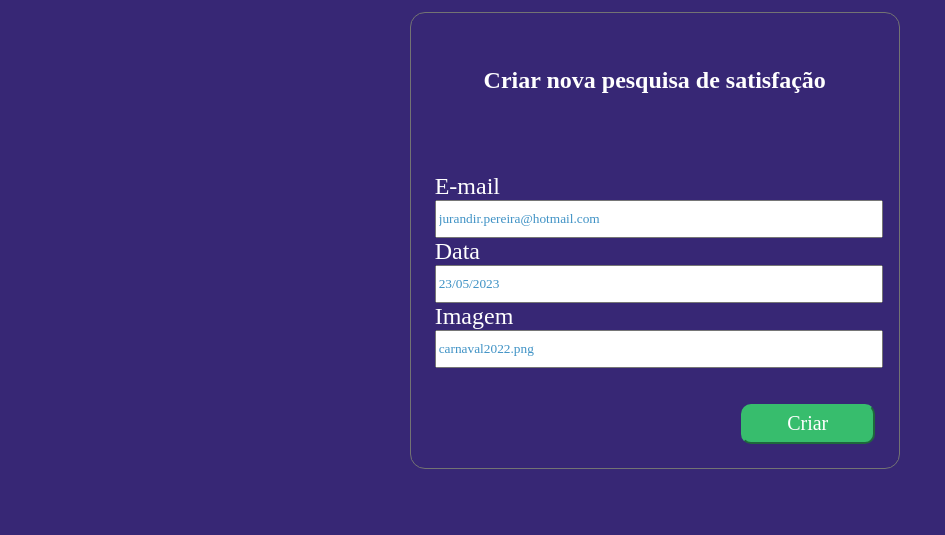
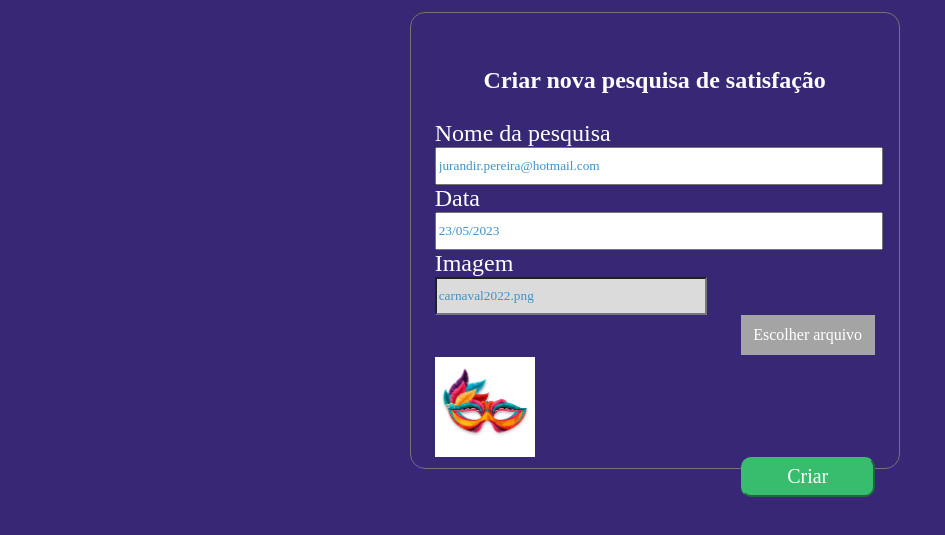
Before and after one commit to GLS-Software-House/satisfying.you, a plain HTML site: page nova-pesquisa.html in a window 1280 px wide. Shown: the part 83-618 px from the top of the page, without its empty margins (0-945 px from the left). Drawn offline with Linux system fonts and the light colour scheme; a web font is replaced by a local one.

Commit message:
incremento nos formularios de pesquisa

```diff
--- a/css/formulario.css
+++ b/css/formulario.css
@@ -1,4 +1,5 @@
 /* box style */
+
 .box {
     display: grid;
     width: 30.5rem;
@@ -12,6 +13,7 @@
 
 .box-title {
     display: flex;
+    flex-direction: column;
     justify-content: center;
     align-items: center;
     width: 100%;
@@ -26,12 +28,18 @@
     padding: 1.5rem;
 }
 
+.box-input {
+    width: 100%;
+}
+
 /* box-content content style */
+
 label {
     font-size: 1.5rem;
     display: block;
     text-align: left;
 }
+
 
 input {
     width: 100%;
@@ -52,18 +60,16 @@ button {
 
 span {
     display: flex;
-    flex-direction: row; /* Alinha os elementos em uma linha */
+    flex-direction: row;
     align-items: flex-start;
     font-size: 13pt;
     color: #FD7979;
 }
 
-.email {
-    width: 100%;
-}
-
-.password {
-    width: 100%;
+.box-input img {
+    display: flex;
+    align-items: start;
+    margin-top: 0.1rem;
 }
 
 .error-forgot {
@@ -91,3 +97,23 @@ span {
     margin-right: auto;
     color: #3F92C5;
 }
+
+#file-uploaded-name {
+    display: flex;
+    width: 60%;
+    background-color: #DBDBDB;
+}
+
+.label-file-input {
+    order: 2;
+    display: flex;
+    justify-content: center;
+    align-items: center;
+    margin-left: auto;
+    width: 134px;
+    height: 40px;
+    background-color: #A4A4A4;
+    font-size: 16px;
+    border-color: #37BD6D;
+
+}
--- a/nova-pesquisa.html
+++ b/nova-pesquisa.html
@@ -30,17 +30,19 @@
                 </div>
 
                 <div class="box-content">
-                    <div class="email">
-                        <label for="email">E-mail</label>
-                        <input type="email" id="email" value="jurandir.pereira@hotmail.com">
+                    <div class="box-input">
+                        <label for="nome-pesquisa">Nome da pesquisa</label>
+                        <input type="text" id="nome-pesquisa" value="jurandir.pereira@hotmail.com">
                     </div>
-                    <div class="email">
-                        <label for="email">Data</label>
-                        <input type="email" id="email" value="23/05/2023">
+                    <div class="box-input">
+                        <label for="data">Data</label>
+                        <input type="datetime" id="data" value="23/05/2023">
                     </div>
-                    <div class="email">
-                        <label for="email">Imagem</label>
-                        <input type="email" id="email" value="carnaval2022.png">
+                    <div class="box-input">
+                        <label for="file-uploaded-name">Imagem</label>
+                        <input type="text" id="file-uploaded-name" value="carnaval2022.png">
+                        <label for="my-file-input" class="label-file-input">Escolher arquivo</label><input type="file" hidden="true" id="my-file-input">
+                        <img src="img/mask.png" alt="Imagem de upload" width="100" height="100">
                     </div>
 
                     <div class="action-button">
@@ -51,6 +53,15 @@
             </div>
         </form>
     </main>
+    <script>
+        const fileInput = document.querySelector("#my-file-input");
+        const textInput = document.querySelector("#file-uploaded-name");
+
+        fileInput.addEventListener("change", () => {
+            const filename = fileInput.files[0] ? fileInput.files[0].name : "Nenhum ficheiro selecionado";
+            textInput.value = filename;
+        });
+    </script>
 </body>
 
 </html>
```
Also changed, not shown: css/home.css (+6 -11 lines), index.html (+2 -2 lines), modificar-pesquisa.html (+3 -3 lines), nova-conta.html (+3 -3 lines), recuperar-senha.html (+3 -2 lines), img/mask.png (added).
